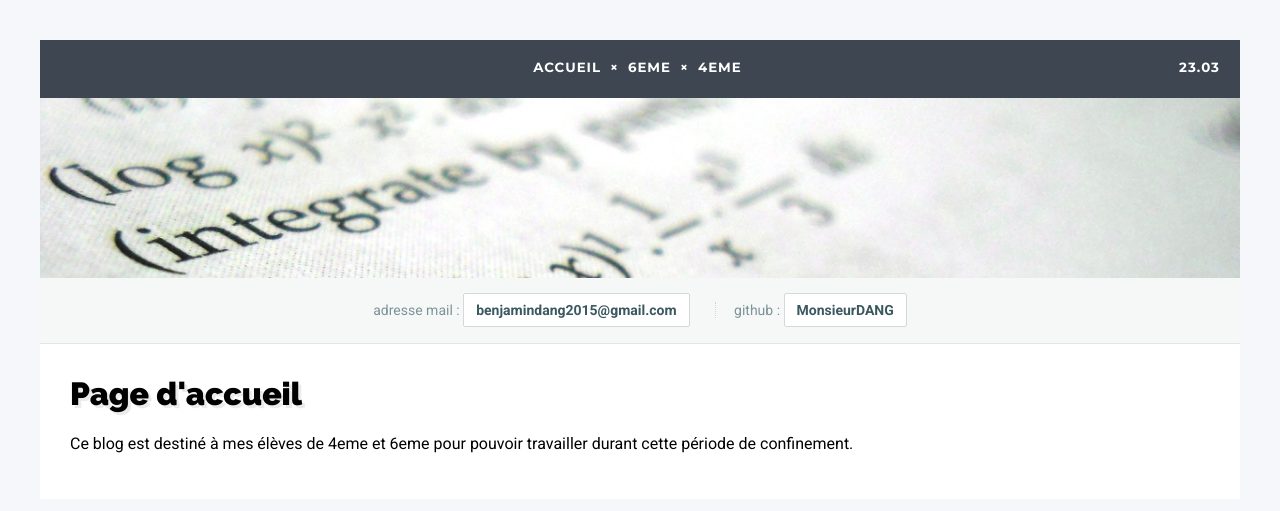
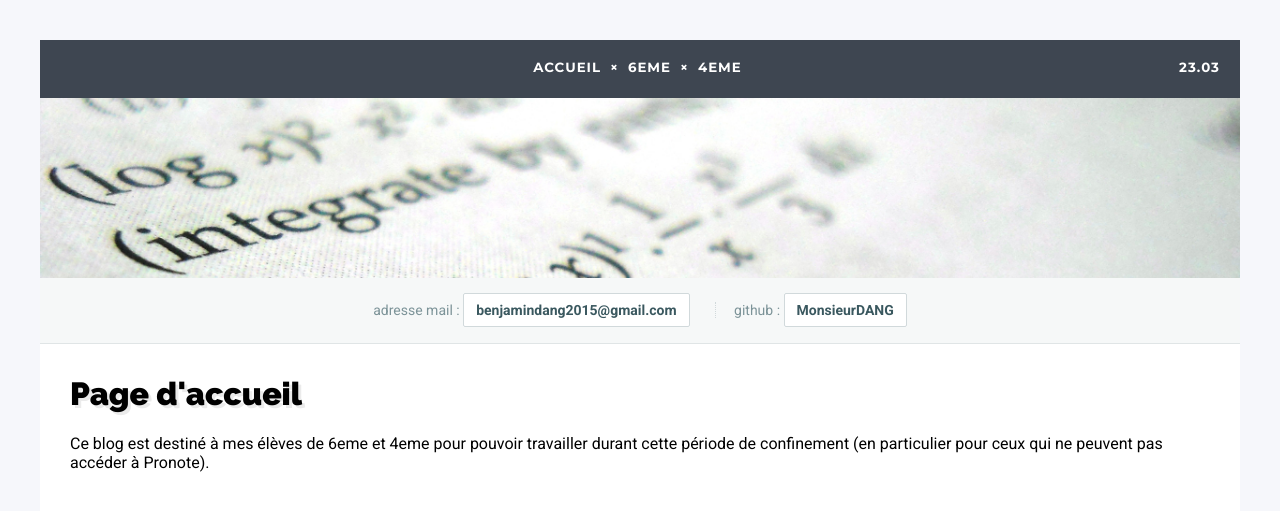
Before and after one commit to DangSinslay/DangSinslay.github.io, a Jekyll site: the page built from index.html, in a window 1280 px wide. Shown: the top 511 px of the page. Built offline with Jekyll 4.4.1, drawn with Linux system fonts in a browser that asks for light colours.

Commit message:
Update index.html

```diff
--- a/index.html
+++ b/index.html
@@ -4,5 +4,5 @@ title: Blog de Mr. DANG, professeur de mathématiques
 ---
 <div id="content">
 	<h1>Page d'accueil</h1>
-	<p>Ce blog est destiné à mes élèves de 4eme et 6eme pour pouvoir travailler durant cette période de confinement.</a></p>
+	<p>Ce blog est destiné à mes élèves de 6eme et 4eme pour pouvoir travailler durant cette période de confinement (en particulier pour ceux qui ne peuvent pas accéder à Pronote).</a></p>
 </div>
```
